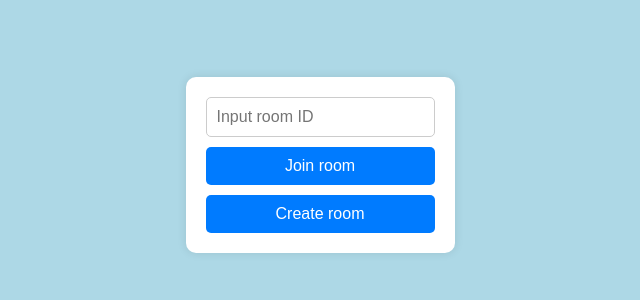
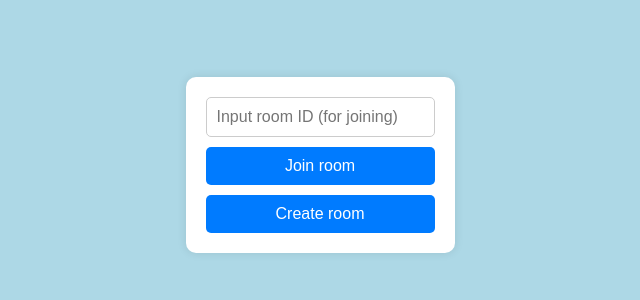
Before and after one commit to EdwardLeeee/connect4-web2, a Flask app: page / in a window 1280 px wide. Shown: the part 235-535 px from the top of the page, without its empty margins (320-960 px from the left). Run offline with Flask 3, Linux system fonts and the light colour scheme.

Commit message:
限定本地,微調UI

```diff
--- a/app.py
+++ b/app.py
@@ -84,4 +84,4 @@ def handle_disconnect():
             break
 
 if __name__ == '__main__':
-    socketio.run(app, host='0.0.0.0', port=55555, debug=True)
+    socketio.run(app, host='127.0.0.1', port=55555, debug=True)
--- a/templates/home.html
+++ b/templates/home.html
@@ -9,7 +9,7 @@
 <body>
   <div class="container">
     <div class="room-box">
-      <input type="text" id="roomInput" placeholder="Input room ID">
+      <input type="text" id="roomInput" placeholder="Input room ID (for joining)"[>
       <button onclick="joinRoom()">Join room</button>
       <button onclick="createRoom()">Create room</button>
     </div>
```
